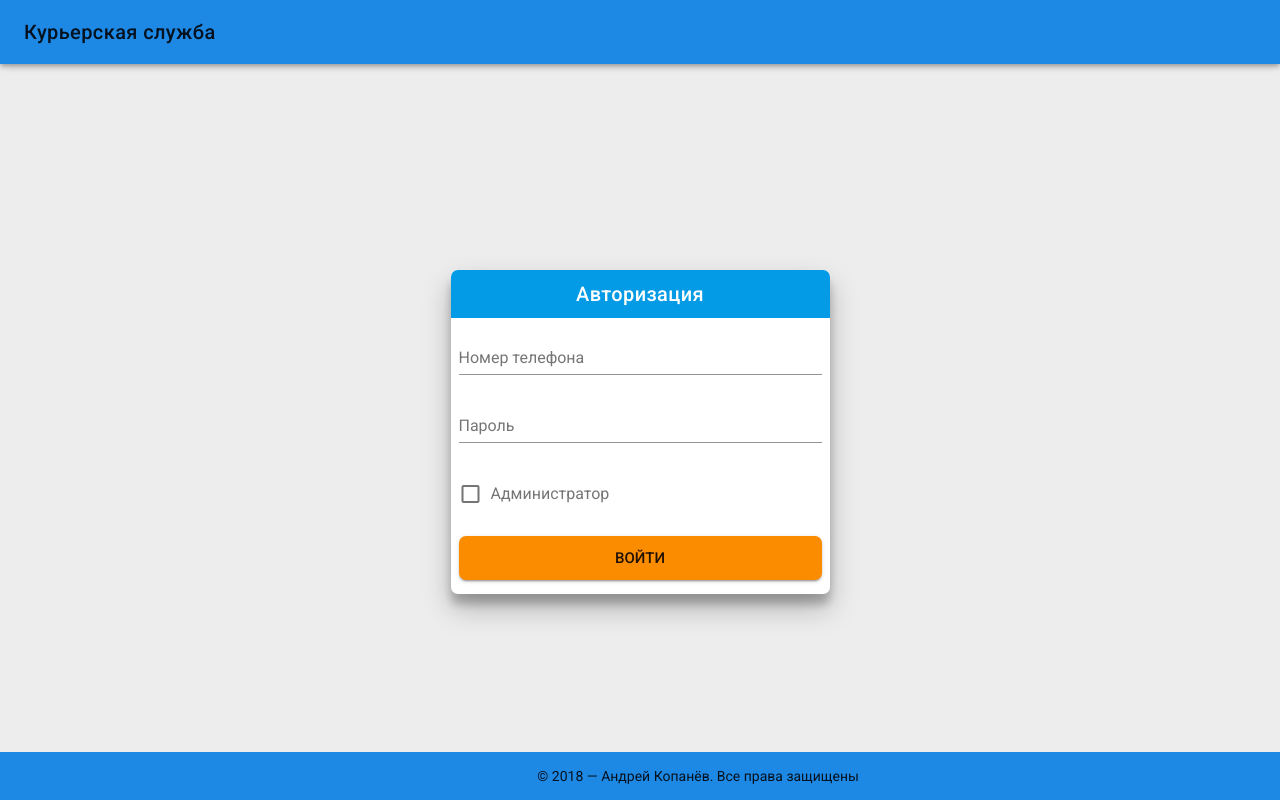
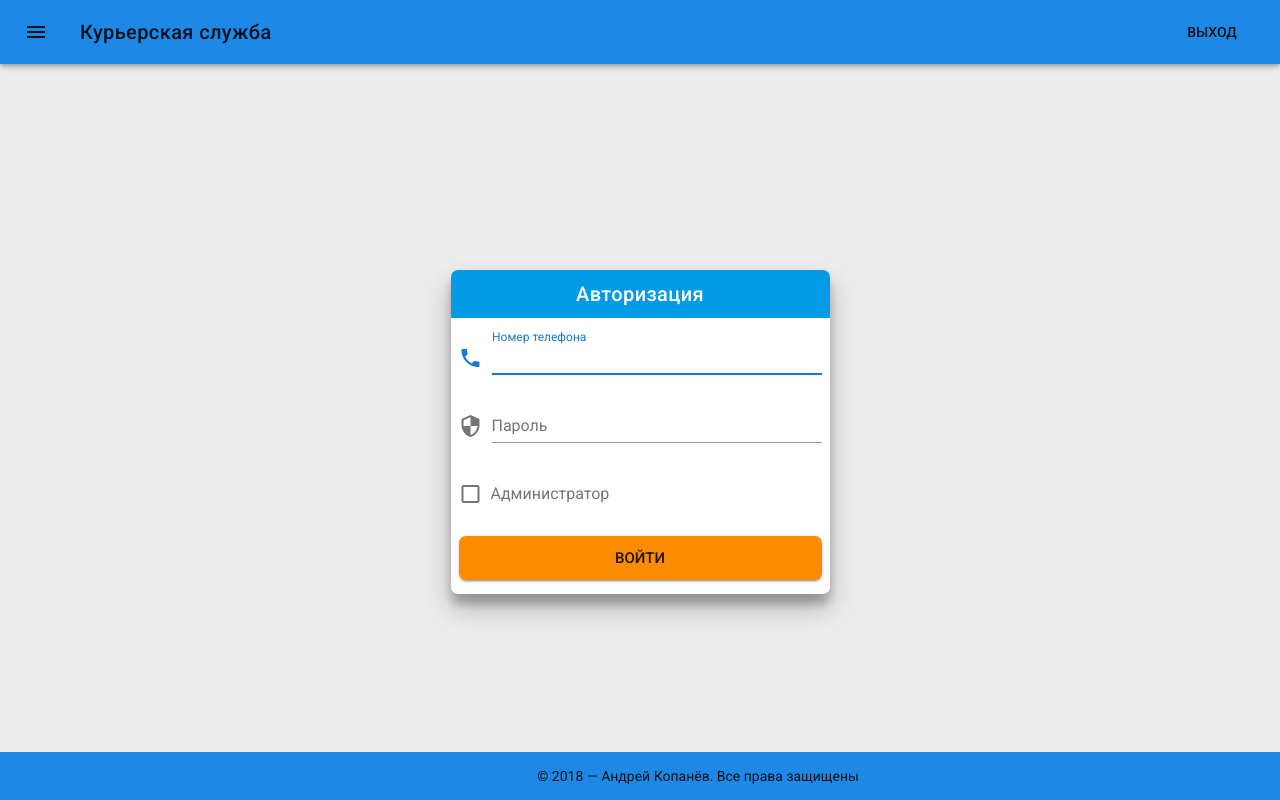
Before and after one commit to hawkinfly/courier-service, a Vue app in the folder client/: page /#/ in a window 1280 px wide. Built offline with nearby package versions, Linux system fonts and the light colour scheme.

Commit message:
Реализовано сохранение токена + добавлены иконки к форме авторизации

```diff
--- a/client/src/App.vue
+++ b/client/src/App.vue
@@ -18,7 +18,7 @@ export default {
     MyFooter
   },
   data: () => ({
-    authToken: ''
+    authToken: 'S'
   })
 }
 </script>
--- a/client/src/components/Header.vue
+++ b/client/src/components/Header.vue
@@ -4,7 +4,7 @@
     <v-toolbar-title>Курьерская служба</v-toolbar-title>
     <v-spacer></v-spacer>
     <v-toolbar-items v-if="authToken">
-      <v-btn flat class="btn-exit">Выход</v-btn>
+      <v-btn flat class="btn-exit" @click="tokenDestroy">Выход</v-btn>
     </v-toolbar-items>
   </v-toolbar>
 </template>
@@ -13,7 +13,12 @@
 export default {
   props: ['authToken'],
   data: () => ({
-  })
+  }),
+  methods: {
+    tokenDestroy () {
+      localStorage.removeItem('token')
+    }
+  }
 }
 </script>
 
--- a/client/src/components/Login.vue
+++ b/client/src/components/Login.vue
@@ -16,7 +16,9 @@
           label="Номер телефона"
           maxlength="11"
           autocomplete="off"
+          autofocus
           required
+          prepend-icon="phone"
         ></v-text-field>
         <v-text-field
           v-model="password"
@@ -26,6 +28,7 @@
           label="Пароль"
           maxlength="32"
           required
+          prepend-icon="security"
         ></v-text-field>
         <v-checkbox
           :label="`Администратор`"
@@ -71,6 +74,9 @@ export default {
       if ((pattern.test(this.phone)) && (this.password.length >= 4 && this.password.length <= 32)) {
         this.errorForm = ''
         this.errorForm = await Authorization.authorization(this.phone, this.password)
+        if (!this.errorForm) {
+          // TODO переадресация на страницу
+        }
       } else {
         this.errorForm = 'Данные не валидны'
       }
--- a/client/src/services/Authorization.js
+++ b/client/src/services/Authorization.js
@@ -7,8 +7,7 @@ export default {
       password: password
     })
       .then(function (response) {
-        console.log(response.data)
-        // добавить токен в куки или сессии
+        localStorage.setItem('token', response.data)
       })
       .catch(function () {
         return 'Ошибка авторизации'
```
